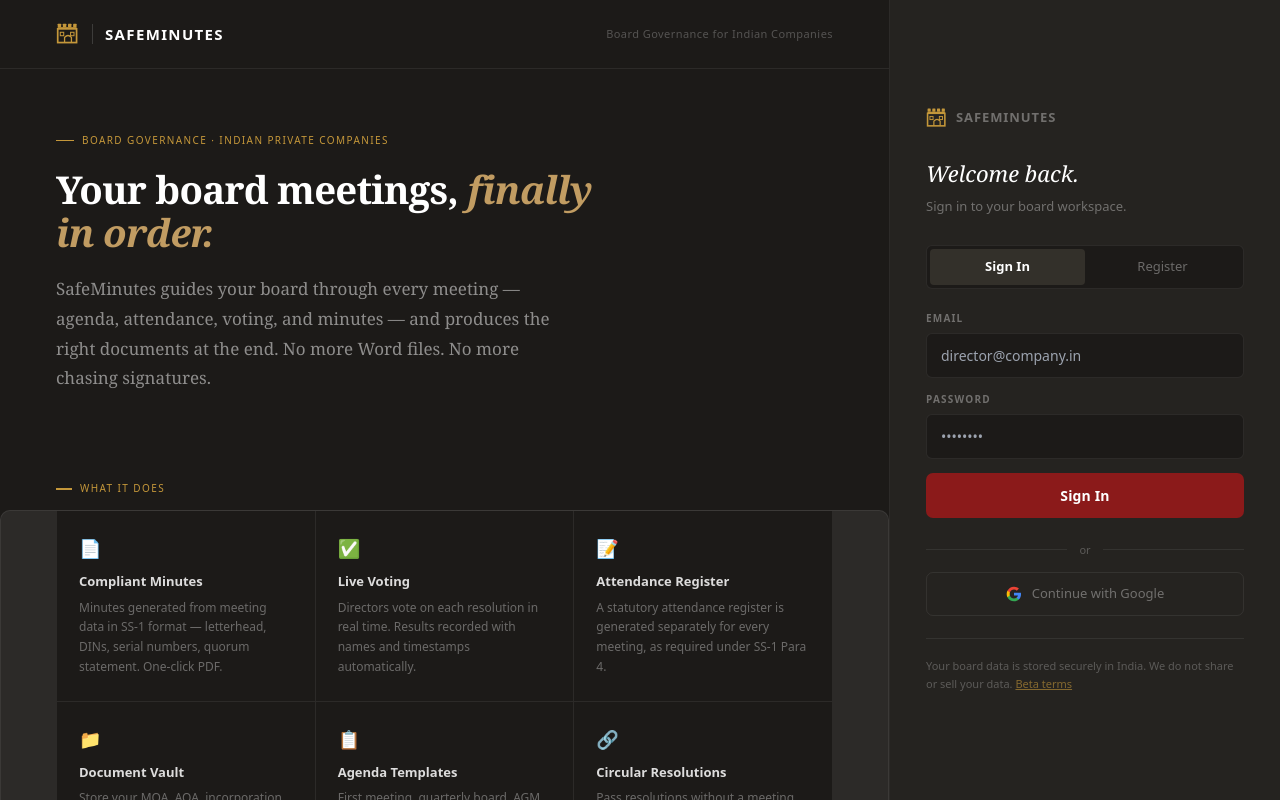
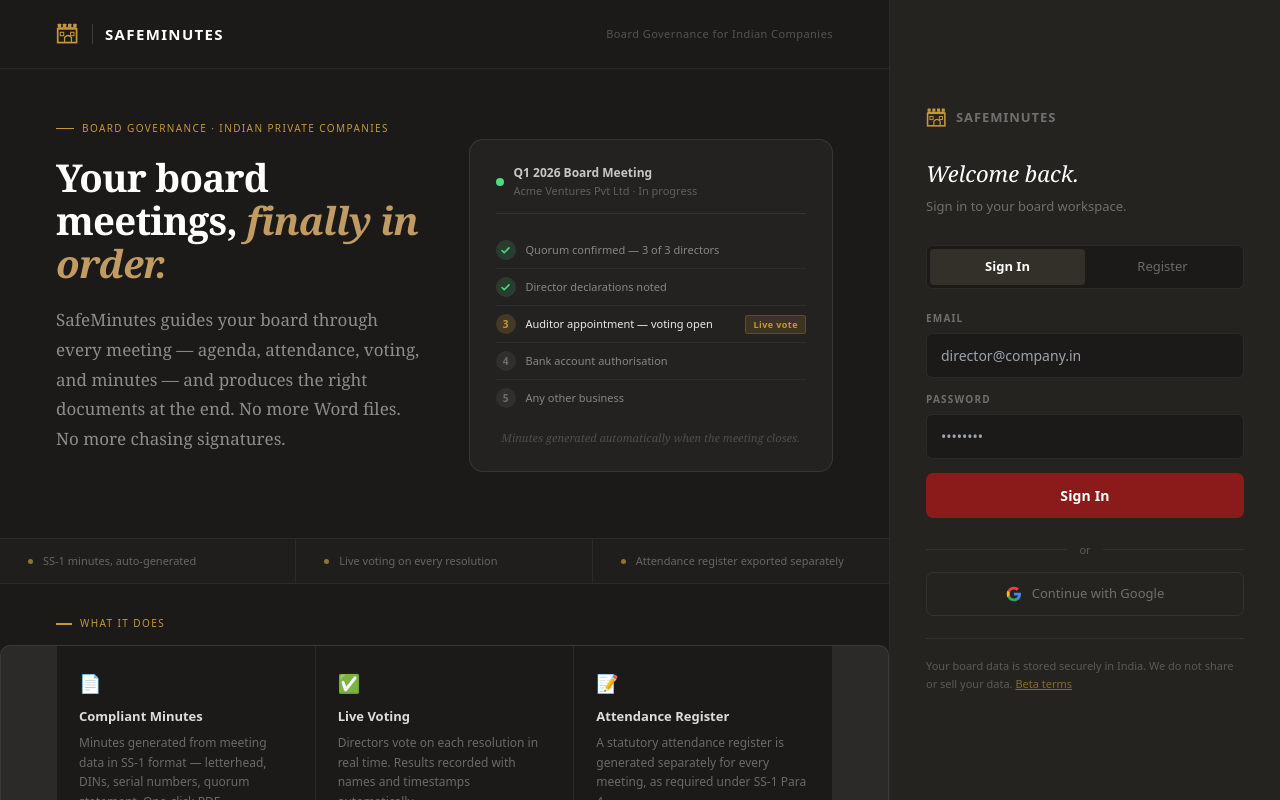
Before and after one commit to adnanbit-commits/boardos, a Next.js app in the folder frontend/: page / in a window 1280 px wide. Shown: the top 800 px of the page. Built offline with nearby package versions, Linux system fonts and the light colour scheme.

Commit message:
rebrand: demo card hero, castle logo in dashboard, crimson/gold palette throughout

```diff
--- a/frontend/src/app/page.tsx
+++ b/frontend/src/app/page.tsx
@@ -174,23 +174,76 @@
           <span style={s.headerRight}>Board Governance for Indian Companies</span>
         </header>
 
-        {/* Hero */}
-        <section style={s.hero}>
+        {/* Hero — two column with demo card */}
+        <section style={{ padding: '52px 56px 48px', display: 'grid', gridTemplateColumns: '1fr 1fr', gap: '48px', alignItems: 'center' }}>
+          <div>
             <div style={s.eyebrow}>
               <span style={{ width: '18px', height: '1px', background: '#C4973A', display: 'inline-block', flexShrink: 0 }} />
-            Board Governance · Indian Private Companies
+              Board Governance &middot; Indian Private Companies
             </div>
             <h1 style={s.h1}>
               Your board meetings,{' '}
               <span style={s.h1em}>finally in order.</span>
             </h1>
             <p style={s.heroSub}>
-            SafeMinutes guides your board through every meeting — agenda, attendance, voting, and minutes — and produces the right documents at the end. No more Word files. No more chasing signatures.
+              SafeMinutes guides your board through every meeting &mdash; agenda, attendance, voting, and minutes &mdash; and produces the right documents at the end. No more Word files. No more chasing signatures.
             </p>
+          </div>
+
+          {/* Product demo card */}
+          <div style={{ background: 'rgba(255,255,255,0.04)', border: '1px solid rgba(255,255,255,0.09)', borderRadius: '14px', padding: '24px 26px' }}>
+            <div style={{ display: 'flex', alignItems: 'center', gap: '10px', marginBottom: '18px', paddingBottom: '14px', borderBottom: '1px solid rgba(255,255,255,0.07)' }}>
+              <div style={{ width: 8, height: 8, borderRadius: '50%', background: '#4ade80', flexShrink: 0 }} />
+              <div>
+                <div style={{ fontSize: '12px', fontWeight: 600, color: 'rgba(255,255,255,0.75)' }}>Q1 2026 Board Meeting</div>
+                <div style={{ fontSize: '11px', color: 'rgba(255,255,255,0.28)', marginTop: '1px' }}>Acme Ventures Pvt Ltd &middot; In progress</div>
+              </div>
+            </div>
+            {[
+              { done: true,   active: false, num: '1', text: 'Quorum confirmed — 3 of 3 directors', badge: null },
+              { done: true,   active: false, num: '2', text: 'Director declarations noted',              badge: null },
+              { done: false,  active: true,  num: '3', text: 'Auditor appointment — voting open',  badge: 'Live vote' },
+              { done: false,  active: false, num: '4', text: 'Bank account authorisation',              badge: null },
+              { done: false,  active: false, num: '5', text: 'Any other business',                      badge: null },
+            ].map((row, i) => (
+              <div key={i} style={{ display: 'flex', alignItems: 'center', gap: '10px', padding: '8px 0', borderBottom: i < 4 ? '1px solid rgba(255,255,255,0.05)' : 'none' }}>
+                <div style={{ width: 20, height: 20, borderRadius: '50%', flexShrink: 0, display: 'flex', alignItems: 'center', justifyContent: 'center', fontSize: '10px', fontWeight: 700,
+                  background: row.done ? 'rgba(74,222,128,0.15)' : row.active ? 'rgba(196,151,58,0.2)' : 'rgba(255,255,255,0.06)',
+                  color:      row.done ? '#4ade80'              : row.active ? '#C4973A'               : 'rgba(255,255,255,0.3)' }}>
+                  {row.done
+                    ? <svg width="9" height="7" viewBox="0 0 10 8" fill="none"><path d="M1 4L3.5 6.5L9 1" stroke="#4ade80" strokeWidth="1.8" strokeLinecap="round" strokeLinejoin="round"/></svg>
+                    : row.num}
+                </div>
+                <span style={{ fontSize: '11px', color: row.active ? 'rgba(255,255,255,0.9)' : 'rgba(255,255,255,0.45)', fontWeight: row.active ? 500 : 400, flex: 1 }}>{row.text}</span>
+                {row.badge && (
+                  <span style={{ fontSize: '9px', fontWeight: 600, letterSpacing: '0.05em', padding: '2px 7px', borderRadius: '3px', background: 'rgba(196,151,58,0.15)', color: '#C4973A', border: '1px solid rgba(196,151,58,0.25)', whiteSpace: 'nowrap' }}>
+                    {row.badge}
+                  </span>
+                )}
+              </div>
+            ))}
+            <p style={{ marginTop: '14px', textAlign: 'center', fontFamily: "'Crimson Pro', Georgia, serif", fontSize: '11px', color: 'rgba(255,255,255,0.2)', fontStyle: 'italic' }}>
+              Minutes generated automatically when the meeting closes.
+            </p>
+          </div>
         </section>
 
-        {/* Features */}
-        <div style={{ padding: '0 56px', marginBottom: '12px' }}>
+        {/* Feature strip */}
+        <div style={{ borderTop: '1px solid rgba(255,255,255,0.06)', borderBottom: '1px solid rgba(255,255,255,0.06)', background: 'rgba(255,255,255,0.02)', margin: '0 0 0 0', display: 'grid', gridTemplateColumns: 'repeat(3,1fr)' }}>
+          {[
+            { label: 'SS-1 minutes, auto-generated' },
+            { label: 'Live voting on every resolution' },
+            { label: 'Attendance register exported separately' },
+          ].map((s, i) => (
+            <div key={i} style={{ padding: '14px 28px', borderRight: i < 2 ? '1px solid rgba(255,255,255,0.06)' : 'none', display: 'flex', alignItems: 'center', gap: '10px' }}>
+              <span style={{ width: 5, height: 5, borderRadius: '50%', background: '#C4973A', flexShrink: 0, opacity: 0.7 }} />
+              <span style={{ fontSize: '11px', color: 'rgba(255,255,255,0.32)', fontWeight: 500 }}>{s.label}</span>
+            </div>
+          ))}
+        </div>
+
+        {/* Features grid */}
+        <div style={{ padding: '32px 56px 0', marginBottom: '6px' }}>
           <div style={{ fontSize: '10px', letterSpacing: '0.14em', textTransform: 'uppercase', color: '#C4973A', marginBottom: '14px', display: 'flex', alignItems: 'center', gap: '8px' }}>
             <span style={{ width: '16px', height: '2px', background: '#C4973A', display: 'inline-block' }} />
             What it does
```
Also changed, not shown: frontend/src/app/(dashboard)/layout.tsx (+46 -36 lines). Lines whose indentation alone changed are shown as unchanged.
